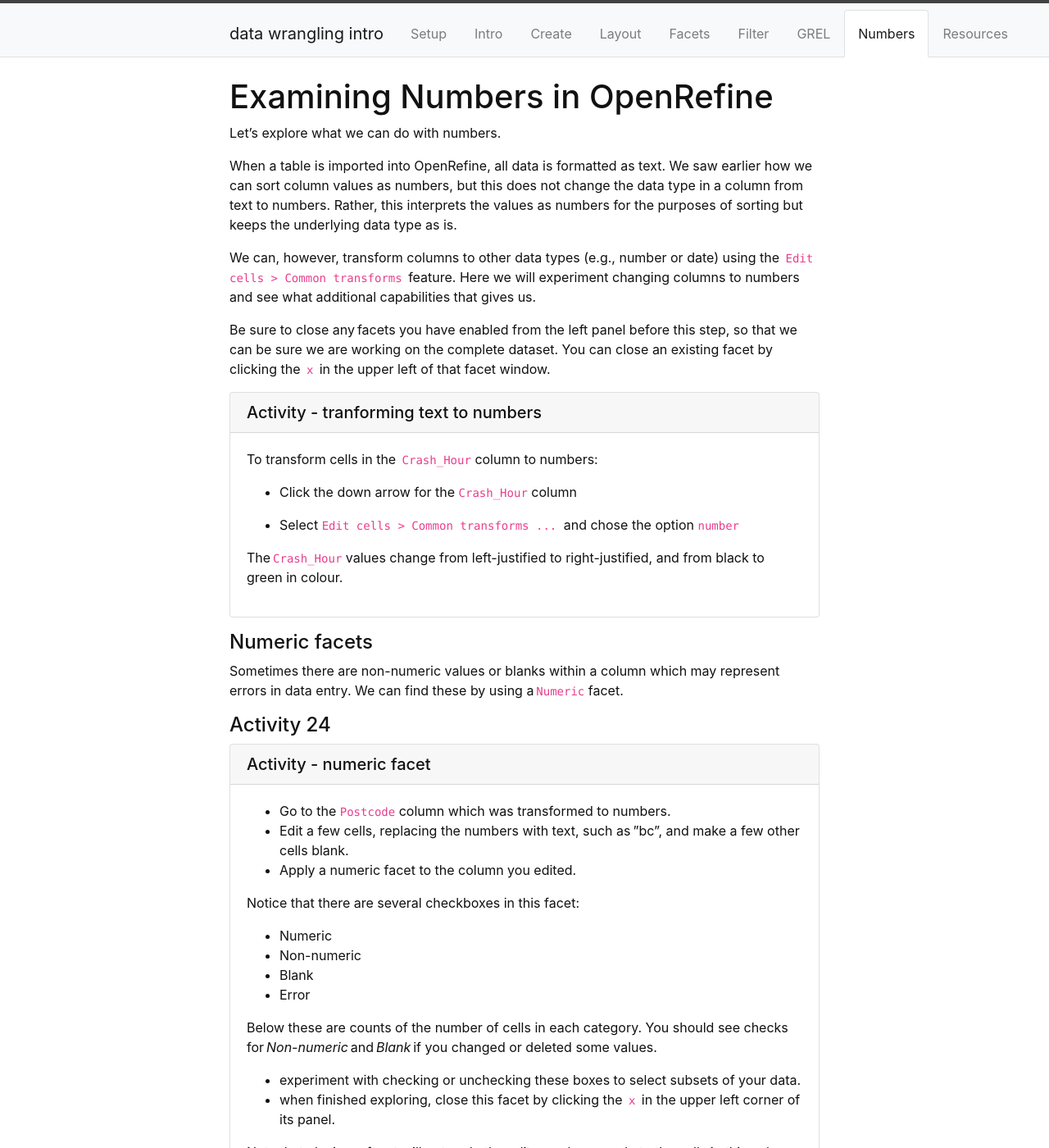
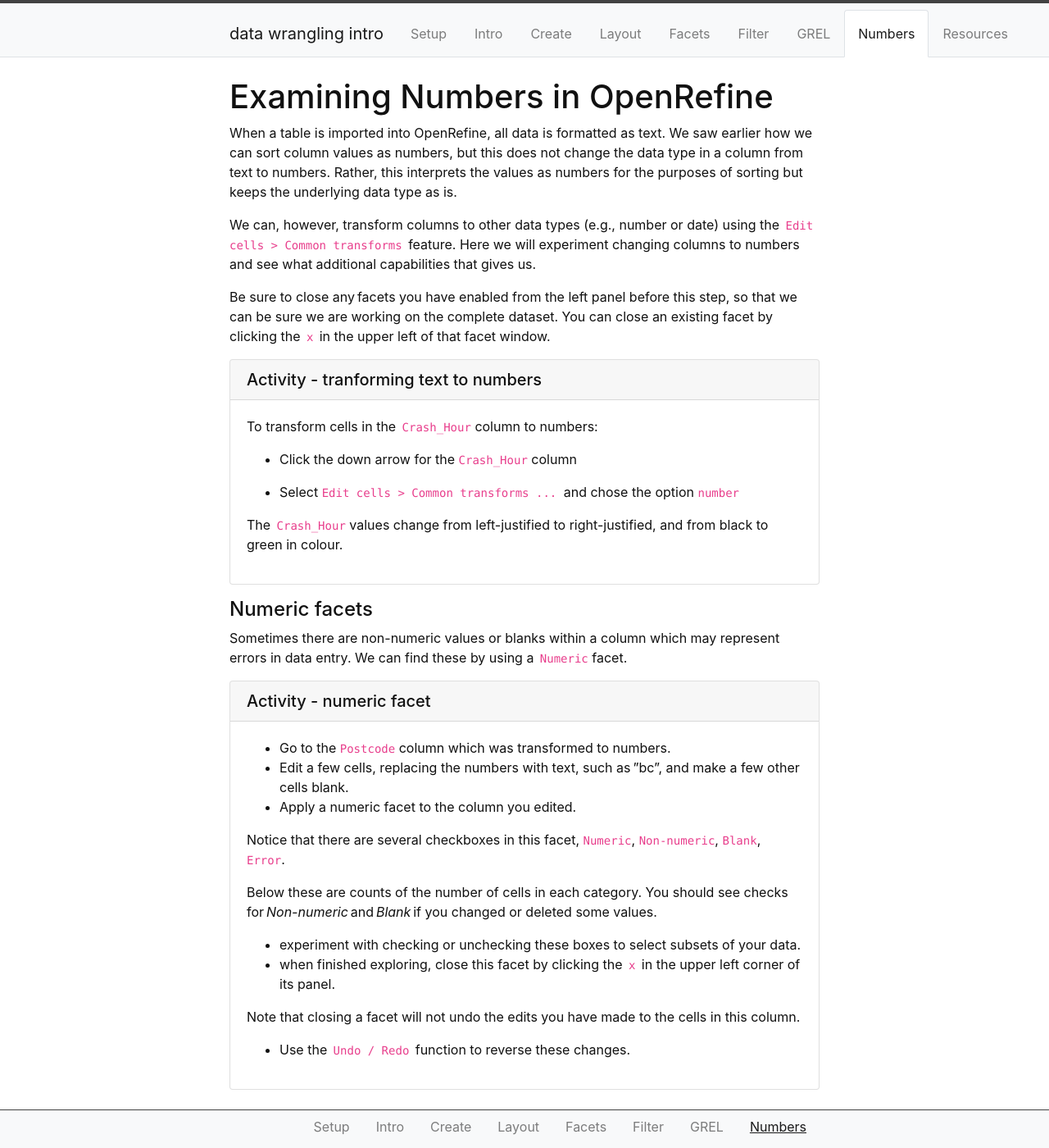
Before and after one commit to GULibrarySandbox/intro-data-wrangle, a Jekyll site: the page built from content/7-lesson.md, in a window 1280 px wide and 1400 px high. Shown: the whole window at 82% size. Built offline with Jekyll 4.4.1, drawn with Linux system fonts in a browser that asks for light colours.

Commit message:
Update 7-lesson.md

```diff
--- a/content/7-lesson.md
+++ b/content/7-lesson.md
@@ -3,8 +3,6 @@ title: Numbers
 nav: true
 ---
 # Examining Numbers in OpenRefine
-
-Let's explore what we can do with numbers.
 
 When a table is imported into OpenRefine, all data is formatted as text. We saw earlier how we can sort column values as numbers, but this does not change the data type in a column from text to numbers. Rather, this interprets the values as numbers for the purposes of sorting but keeps the underlying data type as is.
 
@@ -13,30 +11,24 @@ We can, however, transform columns to other data types (e.g., number or date) us
 Be sure to close any facets you have enabled from the left panel before this step, so that we can be sure we are working on the complete dataset. You can close an existing facet by clicking the  `x`  in the upper left of that facet window.
 
 {% capture text %}
-To transform cells in the  `Crash_Hour` column to numbers:
+To transform cells in the  `Crash_Hour`  column to numbers:
 
 - Click the down arrow for the  `Crash_Hour` column
 
 - Select  `Edit cells > Common transforms ... ` and chose the option  `number`
 
-The `Crash_Hour` values change from left-justified to right-justified, and from black to green in colour.{% endcapture %} {% include card.md header="Activity - tranforming text to numbers" text=text %}
+The  `Crash_Hour`  values change from left-justified to right-justified, and from black to green in colour.{% endcapture %} {% include card.md header="Activity - tranforming text to numbers" text=text %}
 
 #### Numeric facets
 
-Sometimes there are non-numeric values or blanks within a column which may represent errors in data entry. We can find these by using a `Numeric` facet.
+Sometimes there are non-numeric values or blanks within a column which may represent errors in data entry. We can find these by using a  `Numeric`  facet.
 
-#### Activity 24
 {% capture text %}
-- Go to the `Postcode` column which was transformed to numbers.
+- Go to the  `Postcode`  column which was transformed to numbers.
 - Edit a few cells, replacing the numbers with text, such as "bc", and make a few other cells blank.
 - Apply a numeric facet to the column you edited.
 
-Notice that there are several checkboxes in this facet:
-
-  - Numeric
-  - Non-numeric
-  - Blank
-  - Error
+Notice that there are several checkboxes in this facet,  `Numeric`,  `Non-numeric`,  `Blank`,  `Error`.
 
 Below these are counts of the number of cells in each category. You should see checks for *Non-numeric* and *Blank* if you changed or deleted some values.
 
```
